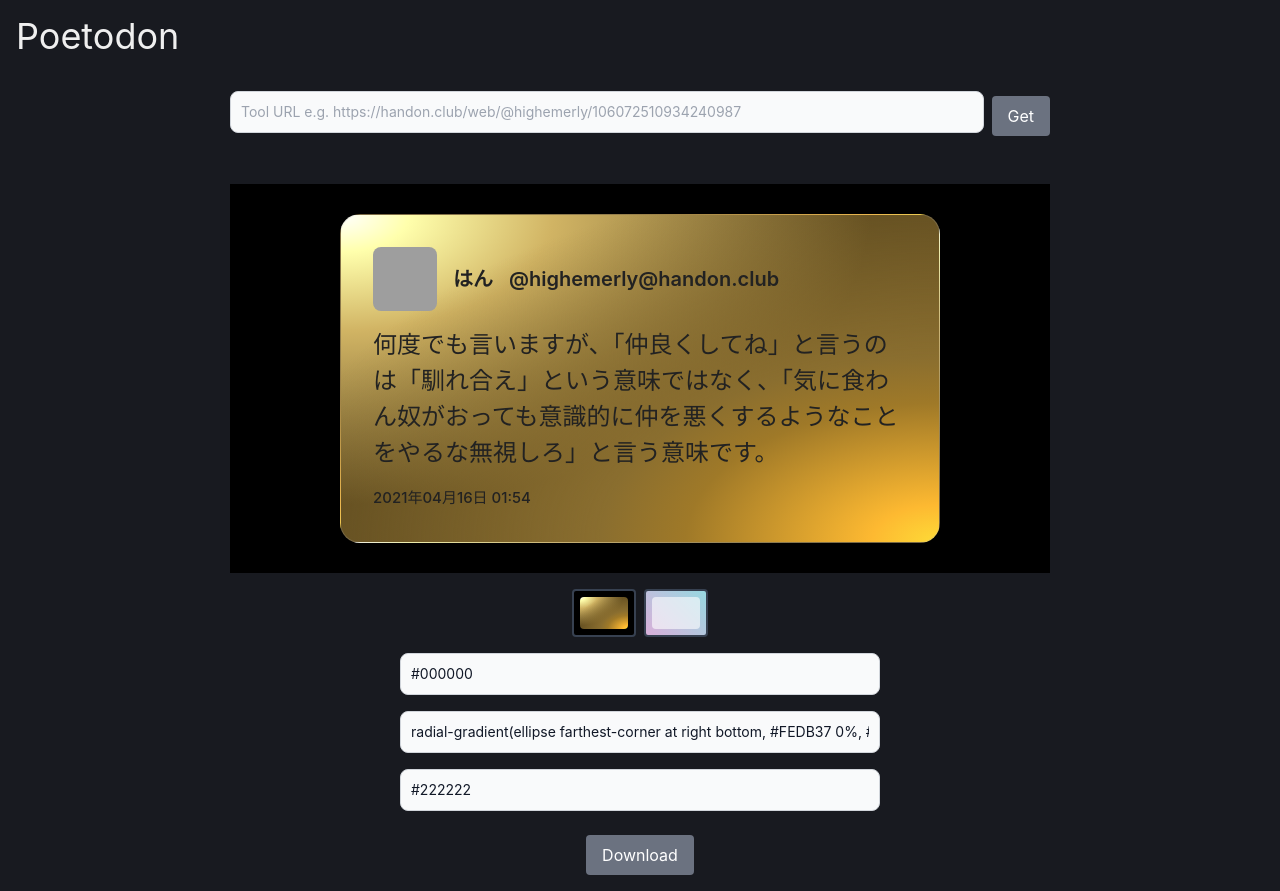
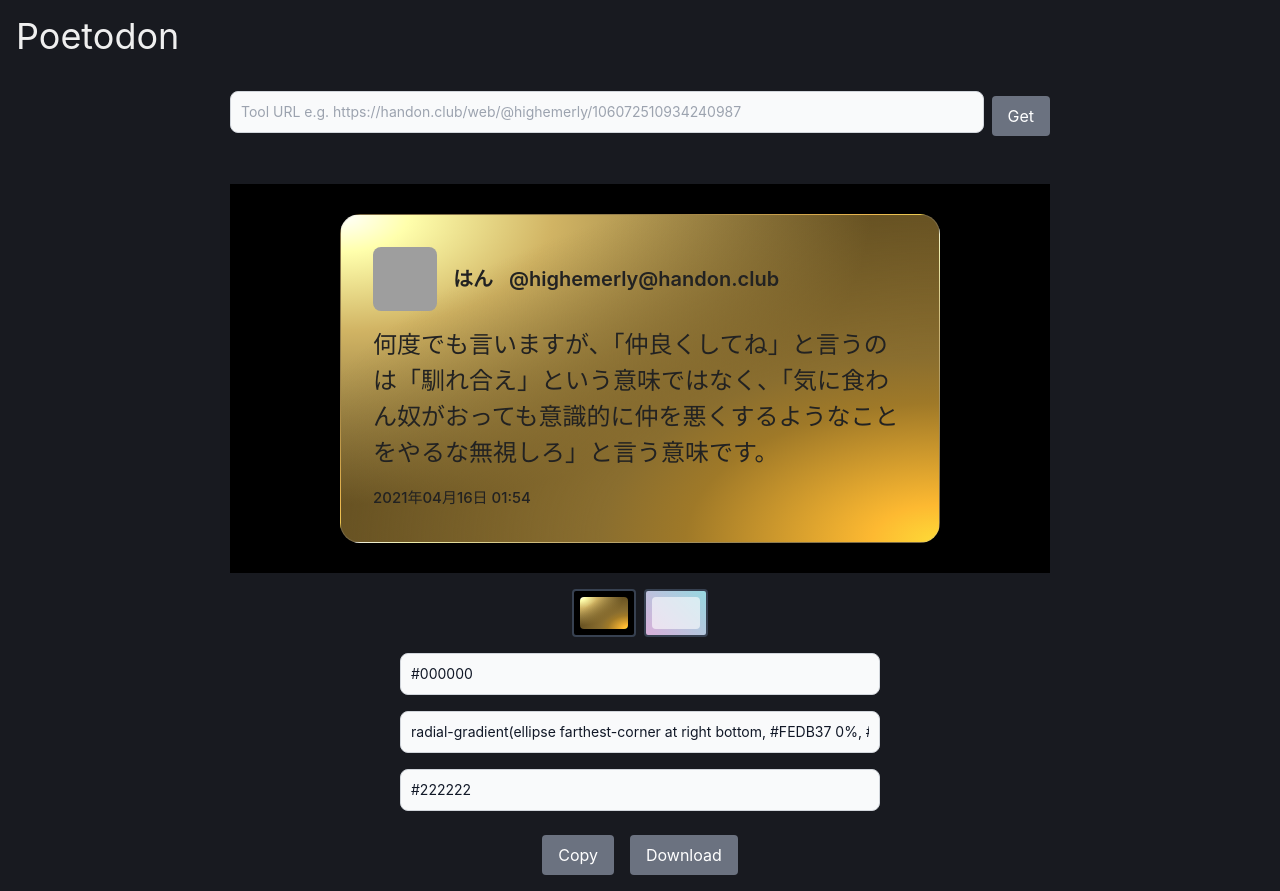
Before and after one commit to osa9/poetodon, a Next.js app: page / in a window 1280 px wide. Built offline with nearby package versions, Linux system fonts and the light colour scheme; grey boxes are pictures that could not be loaded.

Commit message:
clipboard

```diff
--- a/pages/index.tsx
+++ b/pages/index.tsx
@@ -63,7 +63,7 @@ const Index: any = () => {
     setLoading(false)
   }
 
-  const onDownload = async () => {
+  const onDownload = async (toClipboard: boolean = false) => {
     if (loading || downloading) {
       return
     }
@@ -111,11 +111,26 @@ const Index: any = () => {
 
     const data = await res.blob()
 
-    const url = window.URL.createObjectURL(data)
-    const a = document.createElement('a')
-    a.href = url
-    a.download = 'og.png'
-    a.click()
+    if (toClipboard) {
+      try {
+        await navigator.clipboard.write([
+          new ClipboardItem({
+            'image/png': data
+          })
+        ]);
+      } catch (e) {
+        setError("Error: クリップボードへのコピーに失敗しました")
+        setDownloading(false)
+        return
+      }
+    } else {
+      const url = window.URL.createObjectURL(data)
+      const a = document.createElement('a')
+      a.href = url
+      a.download = 'card.png'
+      a.click()
+    }
+
     setDownloading(false)
   }
 
@@ -180,7 +195,8 @@ const Index: any = () => {
                className="bg-gray-50 border border-gray-300 text-gray-900 text-sm rounded-lg focus:ring-blue-500 focus:border-blue-500 block w-full p-2.5 dark:bg-gray-700 dark:border-gray-600 dark:placeholder-gray-400 dark:text-white dark:focus:ring-blue-500 dark:focus:border-blue-500" placeholder="background color" value={textColor} onChange={(event) => setTextColor(event.target.value)} />
       </div>
       <div className="mt-4">
-        <button className="bg-gray-500 hover:bg-gray-400 text-white rounded px-4 py-2 mt-2" onClick={onDownload} disabled={downloading}>{downloading ? 'Downloading...' : 'Download'}</button>
+        <button className="bg-gray-500 hover:bg-gray-400 text-white rounded px-4 py-2 mt-2 mx-2" onClick={() => onDownload(true)} disabled={downloading}>{downloading ? 'Generating...' : 'Copy'}</button>
+        <button className="bg-gray-500 hover:bg-gray-400 text-white rounded px-4 py-2 mt-2 mx-2" onClick={() => onDownload(false)} disabled={downloading}>{downloading ? 'Generating...' : 'Download'}</button>
       </div>
     </div>
       </div>
```
